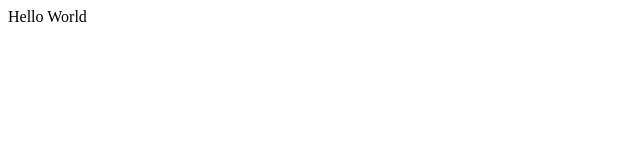
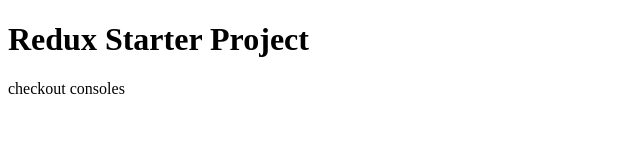
Before and after one commit to llonkar-pokharkarll/redux-starter, a website built with webpack: page dist/index.html in a window 1280 px wide. Shown: the whole page, without its empty margins (0-640 px from the left). Built offline with nearby package versions, Linux system fonts and the light colour scheme.

Commit message:
upadte index file

```diff
--- a/dist/index.html
+++ b/dist/index.html
@@ -9,7 +9,8 @@
 
 <body>
   <div id="app">
-    Hello World
+    <h1>Redux Starter Project</h1>
+    <p>checkout consoles</p>
   </div>
   <script src="app.js"></script>
 </body>
--- a/package.json
+++ b/package.json
@@ -7,7 +7,7 @@
 		"start": "webpack-dev-server --config ./webpack.config.js"
 	},
 	"keywords": [],
-  "author": "Mosh Hamedani",
+	"author": "Onkar",
 	"license": "ISC",
 	"devDependencies": {
 		"webpack": "4.41.6",
```
Lines whose indentation alone changed are shown as unchanged.
